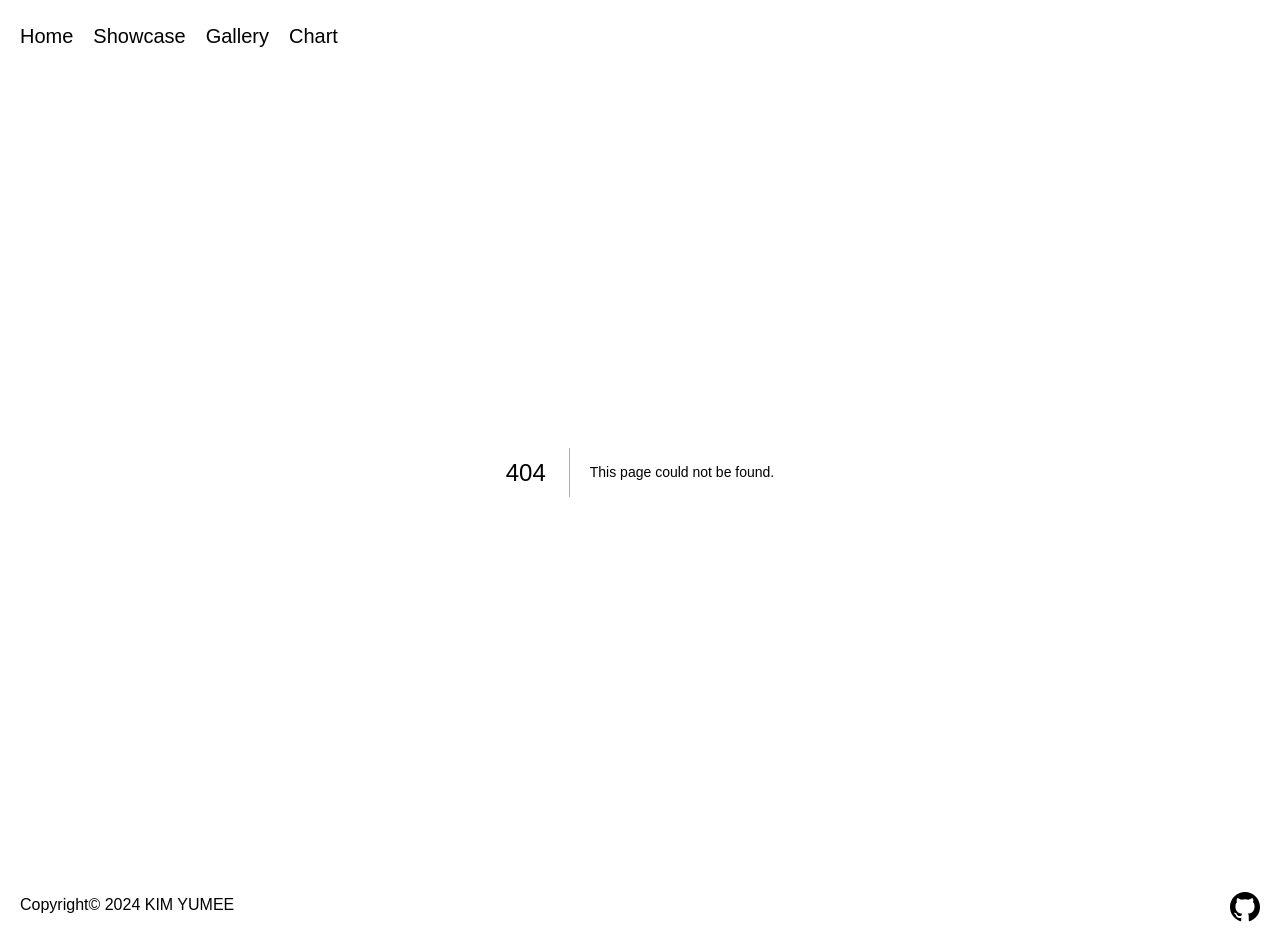
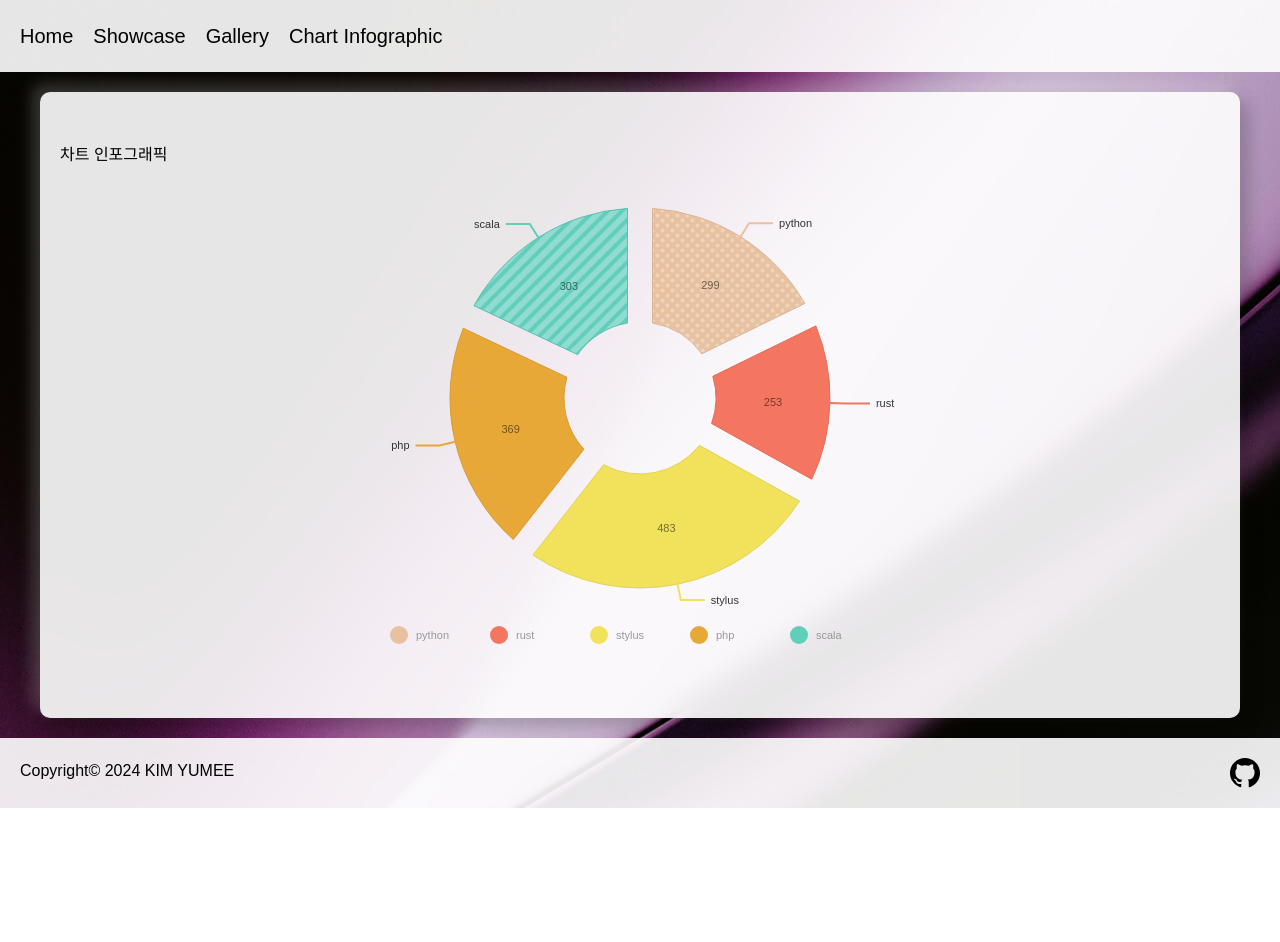
Before and after one commit to yumi-kim-0827/yum-react-ui-kit, a Next.js app: page /chart in a window 1280 px wide. Before the commit this address had no page. After the commit the page ends 808 px from the top, so only its background shows below. Built offline with nearby package versions, Linux system fonts and the light colour scheme.

Commit message:
feat: Chart 라이브러리 추가

```diff
--- a/components/Layout/Header.tsx
+++ b/components/Layout/Header.tsx
@@ -39,7 +39,7 @@ const Header = () => {
               <Link href="/gallery/gallery">Gallery</Link>
             </li>
             <li>
-              <Link href="/gallery/gallery">Chart</Link>
+              <Link href="/chart">Chart Infographic</Link>
             </li>
           </ul>
         </MenuNav>
--- a/package.json
+++ b/package.json
@@ -9,6 +9,8 @@
     "lint": "next lint"
   },
   "dependencies": {
+    "@nivo/core": "^0.87.0",
+    "@nivo/pie": "^0.87.0",
     "mogoose": "^0.0.1-security",
     "mongoose": "^8.4.5",
     "next": "14.2.4",
--- /dev/null
+++ b/pages/chart.tsx
@@ -0,0 +1,176 @@
+import React from "react";
+import { ResponsivePie } from "@nivo/pie";
+import styled from "styled-components";
+//Components
+import Main from "@/components/Layout/Main";
+import Grid from "@/components/Layout/Grid";
+
+const ChartWrap = styled.div`
+  width: 100%;
+  height: 500px;
+`;
+
+const data = [
+  {
+    id: "python",
+    label: "python",
+    value: 299,
+    color: "hsl(55, 70%, 50%)",
+  },
+  {
+    id: "rust",
+    label: "rust",
+    value: 253,
+    color: "hsl(72, 70%, 50%)",
+  },
+  {
+    id: "stylus",
+    label: "stylus",
+    value: 483,
+    color: "hsl(87, 70%, 50%)",
+  },
+  {
+    id: "php",
+    label: "php",
+    value: 369,
+    color: "hsl(309, 70%, 50%)",
+  },
+  {
+    id: "scala",
+    label: "scala",
+    value: 303,
+    color: "hsl(286, 70%, 50%)",
+  },
+];
+
+const Chart = () => {
+  return (
+    <>
+      <Grid $column="1fr" $place="center">
+        <Main>
+          차트 인포그래픽
+          <ChartWrap>
+            <ResponsivePie
+              data={data}
+              margin={{ top: 40, right: 80, bottom: 80, left: 80 }}
+              innerRadius={0.4}
+              padAngle={7}
+              activeOuterRadiusOffset={8}
+              borderWidth={1}
+              borderColor={{
+                from: "color",
+                modifiers: [["darker", 0.2]],
+              }}
+              arcLinkLabelsSkipAngle={10}
+              arcLinkLabelsTextColor="#333333"
+              arcLinkLabelsThickness={2}
+              arcLinkLabelsColor={{ from: "color" }}
+              arcLabelsSkipAngle={10}
+              arcLabelsTextColor={{
+                from: "color",
+                modifiers: [["darker", 2]],
+              }}
+              defs={[
+                {
+                  id: "dots",
+                  type: "patternDots",
+                  background: "inherit",
+                  color: "rgba(255, 255, 255, 0.3)",
+                  size: 4,
+                  padding: 1,
+                  stagger: true,
+                },
+                {
+                  id: "lines",
+                  type: "patternLines",
+                  background: "inherit",
+                  color: "rgba(255, 255, 255, 0.3)",
+                  rotation: -45,
+                  lineWidth: 6,
+                  spacing: 10,
+                },
+              ]}
+              fill={[
+                {
+                  match: {
+                    id: "ruby",
+                  },
+                  id: "dots",
+                },
+                {
+                  match: {
+                    id: "c",
+                  },
+                  id: "dots",
+                },
+                {
+                  match: {
+                    id: "go",
+                  },
+                  id: "dots",
+                },
+                {
+                  match: {
+                    id: "python",
+                  },
+                  id: "dots",
+                },
+                {
+                  match: {
+                    id: "scala",
+                  },
+                  id: "lines",
+                },
+                {
+                  match: {
+                    id: "lisp",
+                  },
+                  id: "lines",
+                },
+                {
+                  match: {
+                    id: "elixir",
+                  },
+                  id: "lines",
+                },
+                {
+                  match: {
+                    id: "javascript",
+                  },
+                  id: "lines",
+                },
+              ]}
+              legends={[
+                {
+                  anchor: "bottom",
+                  direction: "row",
+                  justify: false,
+                  translateX: 0,
+                  translateY: 56,
+                  itemsSpacing: 0,
+                  itemWidth: 100,
+                  itemHeight: 18,
+                  itemTextColor: "#999",
+                  itemDirection: "left-to-right",
+                  itemOpacity: 1,
+                  symbolSize: 18,
+                  symbolShape: "circle",
+                  effects: [
+                    {
+                      on: "hover",
+                      style: {
+                        itemTextColor: "#000",
+                      },
+                    },
+                  ],
+                },
+              ]}
+            />
+          </ChartWrap>
+        </Main>
+      </Grid>
+    </>
+  );
+};
+
+export default Chart;
```
Also changed, not shown: 1 other file (tests, documents, lock files or other folders).
